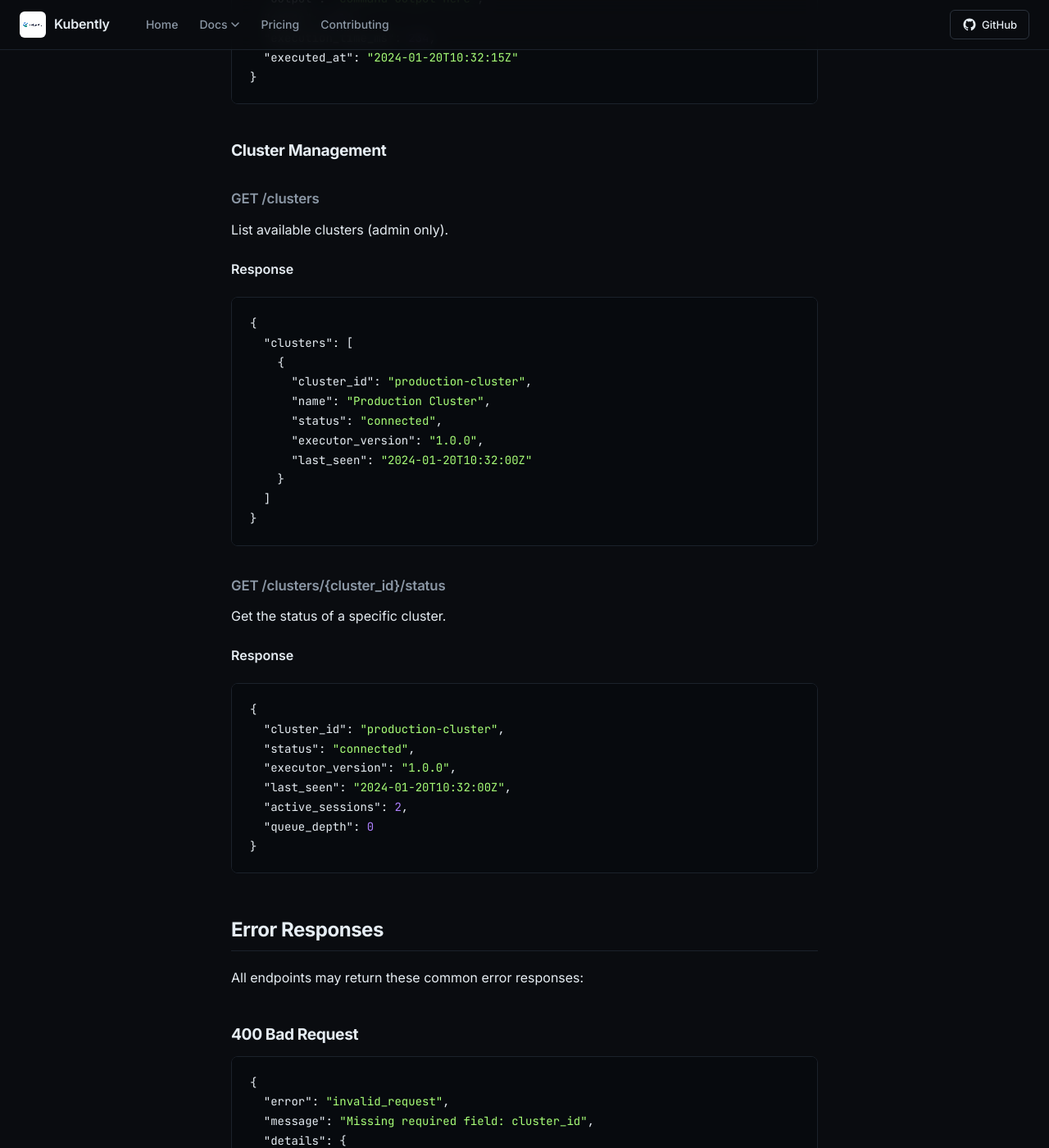
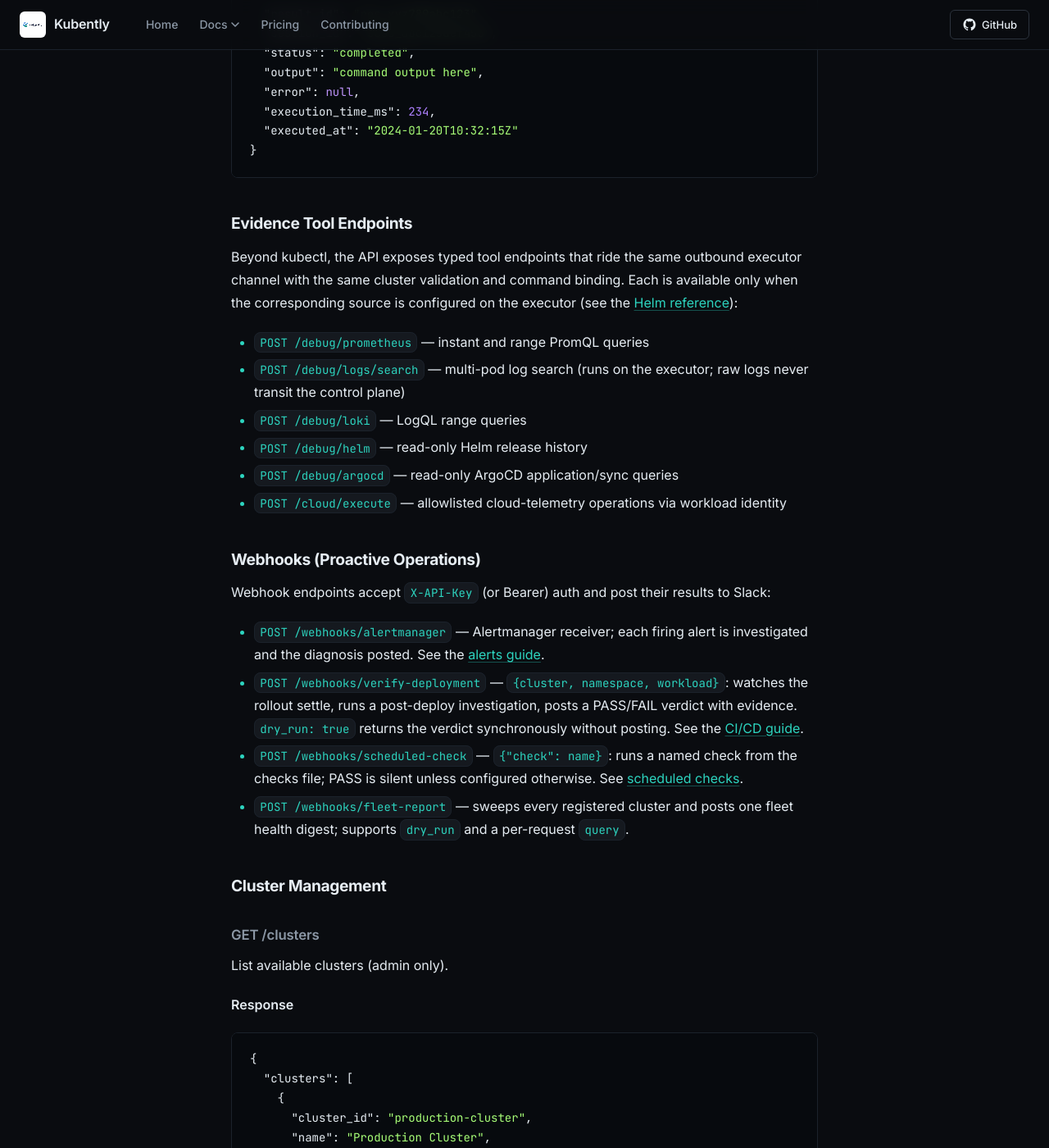
Before and after one commit to kubently/kubently-site, a Jekyll site: the page built from api.md, in a window 1280 px wide and 1400 px high, scrolled down 5808 px. Shown: the whole window at 82% size. Built offline with Jekyll 4.4.1, drawn with Linux system fonts in a browser that asks for light colours; some of the changed text lies outside the part shown.

Commit message:
Refresh stale pages for current product facts
- api.md: add webhook endpoints (alertmanager, verify-deployment,
  scheduled-check, fleet-report), evidence tool endpoints, and the
  read-only rollout command type
- architecture.md: typed tool envelopes on the executor, proactive
  operations on the API side, Cloud/self-hosted framing
- quick-start.md: retitled Self-Hosted Quick Start, Cloud pointer, and
  a section on enabling the newer evidence/proactive features
- installation.md: self-hosted framing + pointer to optional features

Co-Authored-By: Claude Fable 5 <noreply@anthropic.com>
Claude-Session: https://claude.ai/code/session_019ySXYkJZWUVi49mq7Wvv7x

````diff
--- a/api.md
+++ b/api.md
@@ -4,7 +4,7 @@ title: API Reference
 permalink: /api/
 ---
 
-Kubently provides a comprehensive REST API for debugging sessions, kubectl command execution, and A2A (Agent-to-Agent) protocol support for multi-agent systems.
+Kubently provides a comprehensive REST API for debugging sessions, kubectl command execution, proactive-operation webhooks, and A2A (Agent-to-Agent) protocol support for multi-agent systems, plus an MCP endpoint for AI clients.
 
 ## Base URLs
 
@@ -177,6 +177,7 @@ Execute a kubectl command within a debug session. Commands are validated against
 - `explain` - Resource documentation
 - `version` - Cluster version information
 - `cluster-info` - Cluster information
+- `rollout` - Rollout inspection (restricted in code to the `history` and `status` subcommands; `restart`/`undo`/`pause`/`resume` remain blocked in every security mode)
 
 **Response**
 ```json
@@ -207,6 +208,30 @@ Retrieve the result of a previously executed command.
   "executed_at": "2024-01-20T10:32:15Z"
 }
 ```
+
+### Evidence Tool Endpoints
+
+Beyond kubectl, the API exposes typed tool endpoints that ride the same
+outbound executor channel with the same cluster validation and command
+binding. Each is available only when the corresponding source is configured
+on the executor (see the [Helm reference](/docs/reference/helm/)):
+
+- `POST /debug/prometheus` — instant and range PromQL queries
+- `POST /debug/logs/search` — multi-pod log search (runs on the executor; raw logs never transit the control plane)
+- `POST /debug/loki` — LogQL range queries
+- `POST /debug/helm` — read-only Helm release history
+- `POST /debug/argocd` — read-only ArgoCD application/sync queries
+- `POST /cloud/execute` — allowlisted cloud-telemetry operations via workload identity
+
+### Webhooks (Proactive Operations)
+
+Webhook endpoints accept `X-API-Key` (or Bearer) auth and post their results
+to Slack:
+
+- `POST /webhooks/alertmanager` — Alertmanager receiver; each firing alert is investigated and the diagnosis posted. See the [alerts guide](/guides/alerts/).
+- `POST /webhooks/verify-deployment` — `{cluster, namespace, workload}`: watches the rollout settle, runs a post-deploy investigation, posts a PASS/FAIL verdict with evidence. `dry_run: true` returns the verdict synchronously without posting. See the [CI/CD guide](/guides/cicd/).
+- `POST /webhooks/scheduled-check` — `{"check": name}`: runs a named check from the checks file; PASS is silent unless configured otherwise. See [scheduled checks](/guides/scheduled-checks/).
+- `POST /webhooks/fleet-report` — sweeps every registered cluster and posts one fleet health digest; supports `dry_run` and a per-request `query`.
 
 ### Cluster Management
 
````
Also changed, not shown: architecture.md (+26 -0 lines), guides/quick-start.md (+23 -2 lines), installation.md (+18 -2 lines).
